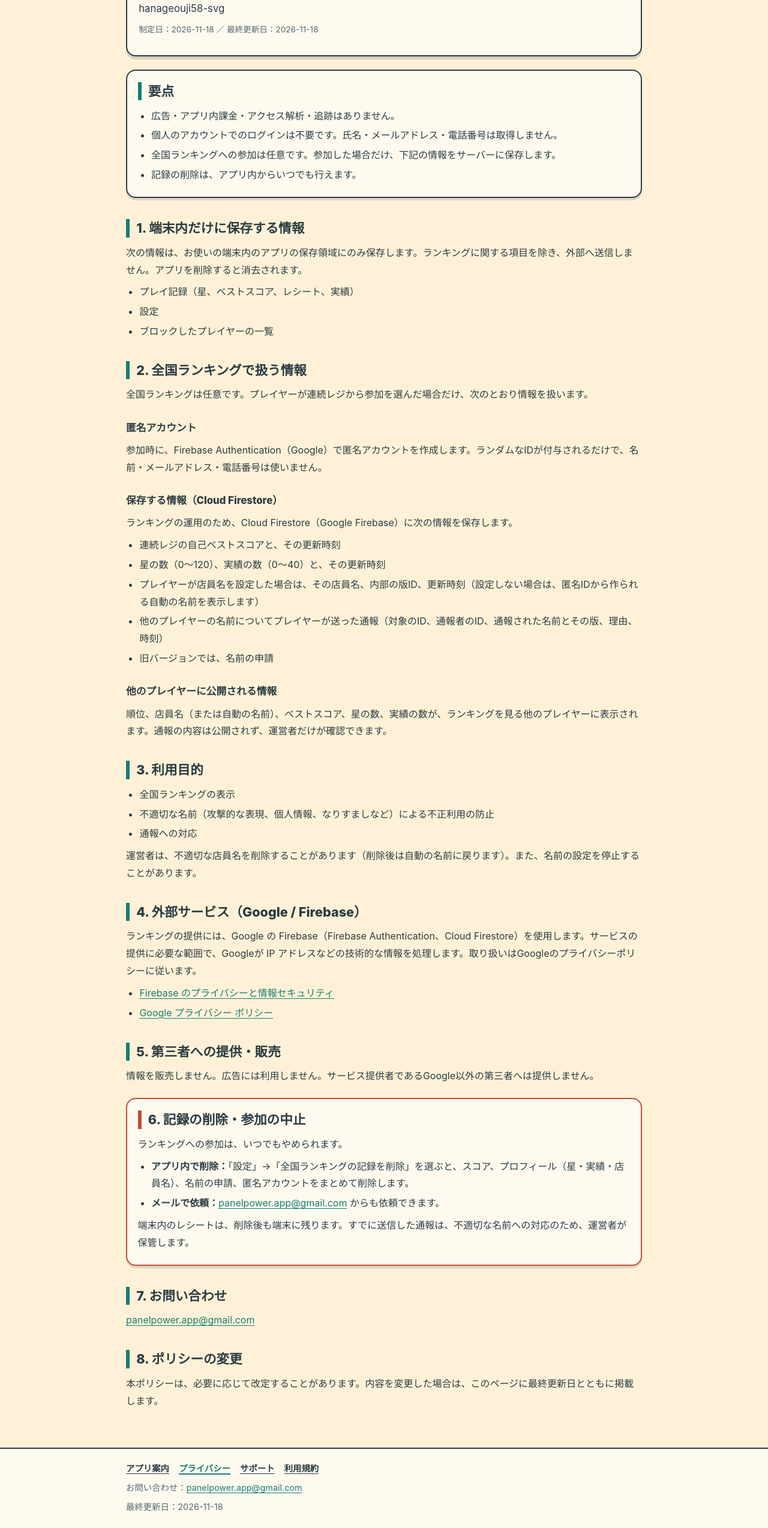
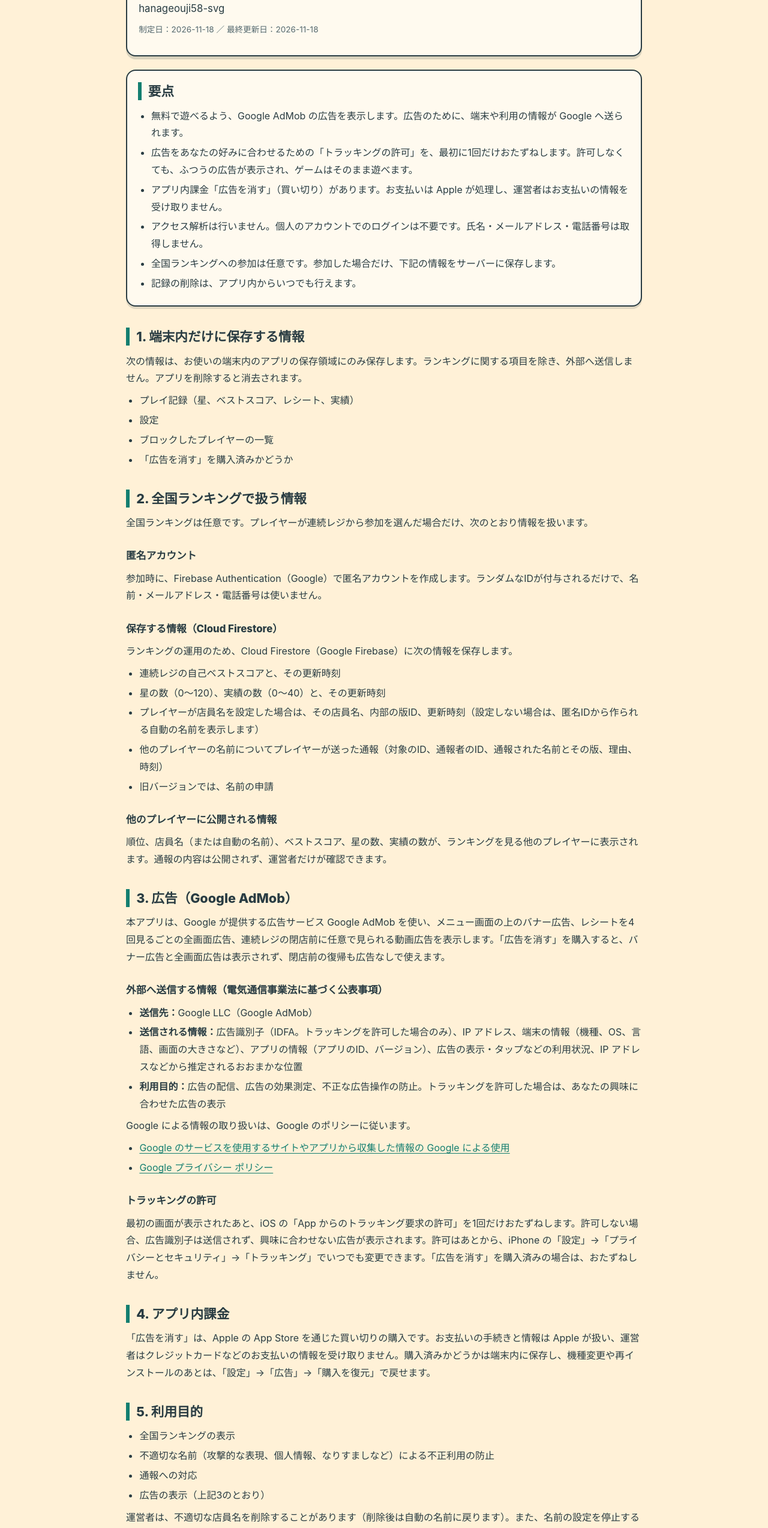
Before and after one commit to hanageouji58-svg/app-policies, a plain HTML site: page fukuro/privacy/index.html in a window 1280 px wide. Shown: the part 240-2787 px from the top of the page at 60% size. Drawn offline with Linux system fonts and the light colour scheme.

Commit message:
docs: fukuro の広告・トラッキング・アプリ内課金をポリシーとサポートに追記

```diff
--- a/fukuro/privacy/index.html
+++ b/fukuro/privacy/index.html
@@ -3,7 +3,7 @@
   <head>
     <meta charset="utf-8">
     <meta name="viewport" content="width=device-width, initial-scale=1">
-    <meta name="description" content="『袋はいりません。』のプライバシーポリシー。端末内の情報、任意の全国ランキングで扱う情報、削除方法。">
+    <meta name="description" content="『袋はいりません。』のプライバシーポリシー。端末内の情報、広告（Google AdMob）とトラッキング、アプリ内課金、任意の全国ランキングで扱う情報、削除方法。">
     <meta name="theme-color" content="#FFF1D7">
     <link rel="canonical" href="https://hanageouji58-svg.github.io/app-policies/fukuro/privacy/">
     <link rel="stylesheet" href="../styles.css">
@@ -32,8 +32,10 @@
       <section class="card">
         <h2>要点</h2>
         <ul>
-          <li>広告・アプリ内課金・アクセス解析・追跡はありません。</li>
-          <li>個人のアカウントでのログインは不要です。氏名・メールアドレス・電話番号は取得しません。</li>
+          <li>無料で遊べるよう、Google AdMob の広告を表示します。広告のために、端末や利用の情報が Google へ送られます。</li>
+          <li>広告をあなたの好みに合わせるための「トラッキングの許可」を、最初に1回だけおたずねします。許可しなくても、ふつうの広告が表示され、ゲームはそのまま遊べます。</li>
+          <li>アプリ内課金「広告を消す」（買い切り）があります。お支払いは Apple が処理し、運営者はお支払いの情報を受け取りません。</li>
+          <li>アクセス解析は行いません。個人のアカウントでのログインは不要です。氏名・メールアドレス・電話番号は取得しません。</li>
           <li>全国ランキングへの参加は任意です。参加した場合だけ、下記の情報をサーバーに保存します。</li>
           <li>記録の削除は、アプリ内からいつでも行えます。</li>
         </ul>
@@ -46,6 +48,7 @@
           <li>プレイ記録（星、ベストスコア、レシート、実績）</li>
           <li>設定</li>
           <li>ブロックしたプレイヤーの一覧</li>
+          <li>「広告を消す」を購入済みかどうか</li>
         </ul>
       </section>
 
@@ -68,17 +71,41 @@
       </section>
 
       <section>
-        <h2>3. 利用目的</h2>
+        <h2>3. 広告（Google AdMob）</h2>
+        <p>本アプリは、Google が提供する広告サービス Google AdMob を使い、メニュー画面の上のバナー広告、レシートを4回見るごとの全画面広告、連続レジの閉店前に任意で見られる動画広告を表示します。「広告を消す」を購入すると、バナー広告と全画面広告は表示されず、閉店前の復帰も広告なしで使えます。</p>
+        <h3>外部へ送信する情報（電気通信事業法に基づく公表事項）</h3>
+        <ul>
+          <li><strong>送信先：</strong>Google LLC（Google AdMob）</li>
+          <li><strong>送信される情報：</strong>広告識別子（IDFA。トラッキングを許可した場合のみ）、IP アドレス、端末の情報（機種、OS、言語、画面の大きさなど）、アプリの情報（アプリのID、バージョン）、広告の表示・タップなどの利用状況、IP アドレスなどから推定されるおおまかな位置</li>
+          <li><strong>利用目的：</strong>広告の配信、広告の効果測定、不正な広告操作の防止。トラッキングを許可した場合は、あなたの興味に合わせた広告の表示</li>
+        </ul>
+        <p>Google による情報の取り扱いは、Google のポリシーに従います。</p>
+        <ul>
+          <li><a href="https://policies.google.com/technologies/partner-sites" rel="noopener">Google のサービスを使用するサイトやアプリから収集した情報の Google による使用</a></li>
+          <li><a href="https://policies.google.com/privacy" rel="noopener">Google プライバシー ポリシー</a></li>
+        </ul>
+        <h3>トラッキングの許可</h3>
+        <p>最初の画面が表示されたあと、iOS の「App からのトラッキング要求の許可」を1回だけおたずねします。許可しない場合、広告識別子は送信されず、興味に合わせない広告が表示されます。許可はあとから、iPhone の「設定」→「プライバシーとセキュリティ」→「トラッキング」でいつでも変更できます。「広告を消す」を購入済みの場合は、おたずねしません。</p>
+      </section>
+
+      <section>
+        <h2>4. アプリ内課金</h2>
+        <p>「広告を消す」は、Apple の App Store を通じた買い切りの購入です。お支払いの手続きと情報は Apple が扱い、運営者はクレジットカードなどのお支払いの情報を受け取りません。購入済みかどうかは端末内に保存し、機種変更や再インストールのあとは、「設定」→「広告」→「購入を復元」で戻せます。</p>
+      </section>
+
+      <section>
+        <h2>5. 利用目的</h2>
         <ul>
           <li>全国ランキングの表示</li>
           <li>不適切な名前（攻撃的な表現、個人情報、なりすましなど）による不正利用の防止</li>
           <li>通報への対応</li>
+          <li>広告の表示（上記3のとおり）</li>
         </ul>
         <p>運営者は、不適切な店員名を削除することがあります（削除後は自動の名前に戻ります）。また、名前の設定を停止することがあります。</p>
       </section>
 
       <section>
-        <h2>4. 外部サービス（Google / Firebase）</h2>
+        <h2>6. 外部サービス（Google / Firebase）</h2>
         <p>ランキングの提供には、Google の Firebase（Firebase Authentication、Cloud Firestore）を使用します。サービスの提供に必要な範囲で、Googleが IP アドレスなどの技術的な情報を処理します。取り扱いはGoogleのプライバシーポリシーに従います。</p>
         <ul>
           <li><a href="https://firebase.google.com/support/privacy" rel="noopener">Firebase のプライバシーと情報セキュリティ</a></li>
@@ -87,12 +114,12 @@
       </section>
 
       <section>
-        <h2>5. 第三者への提供・販売</h2>
-        <p>情報を販売しません。広告には利用しません。サービス提供者であるGoogle以外の第三者へは提供しません。</p>
+        <h2>7. 第三者への提供・販売</h2>
+        <p>情報を販売しません。ランキングの情報（スコア・店員名など）は広告には利用しません。上記の広告の情報を除き、サービス提供者であるGoogle以外の第三者へは提供しません。</p>
       </section>
 
       <section class="card warn">
-        <h2>6. 記録の削除・参加の中止</h2>
+        <h2>8. 記録の削除・参加の中止</h2>
         <p>ランキングへの参加は、いつでもやめられます。</p>
         <ul>
           <li><strong>アプリ内で削除：</strong>「設定」→「全国ランキングの記録を削除」を選ぶと、スコア、プロフィール（星・実績・店員名）、名前の申請、匿名アカウントをまとめて削除します。</li>
@@ -102,12 +129,12 @@
       </section>
 
       <section>
-        <h2>7. お問い合わせ</h2>
+        <h2>9. お問い合わせ</h2>
         <p><a href="mailto:panelpower.app@gmail.com?subject=%E3%80%90%E8%A2%8B%E3%81%AF%E3%81%84%E3%82%8A%E3%81%BE%E3%81%9B%E3%82%93%E3%80%82%E3%80%91%E3%81%8A%E5%95%8F%E3%81%84%E5%90%88%E3%82%8F%E3%81%9B">panelpower.app@gmail.com</a></p>
       </section>
 
       <section>
-        <h2>8. ポリシーの変更</h2>
+        <h2>10. ポリシーの変更</h2>
         <p>本ポリシーは、必要に応じて改定することがあります。内容を変更した場合は、このページに最終更新日とともに掲載します。</p>
       </section>
     </main>
```
Also changed, not shown: fukuro/index.html (+1 -1 lines), fukuro/support/index.html (+5 -1 lines).
